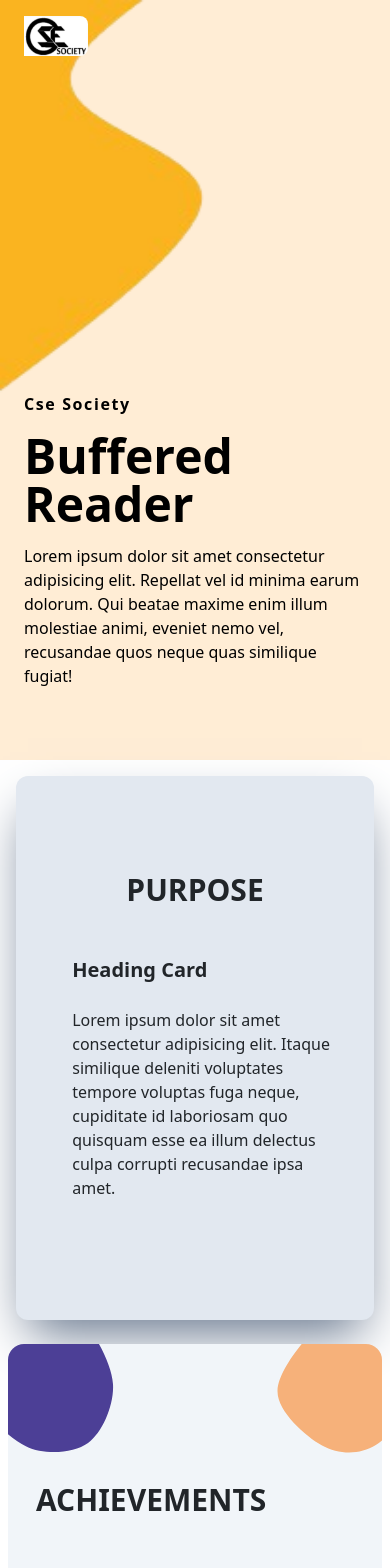
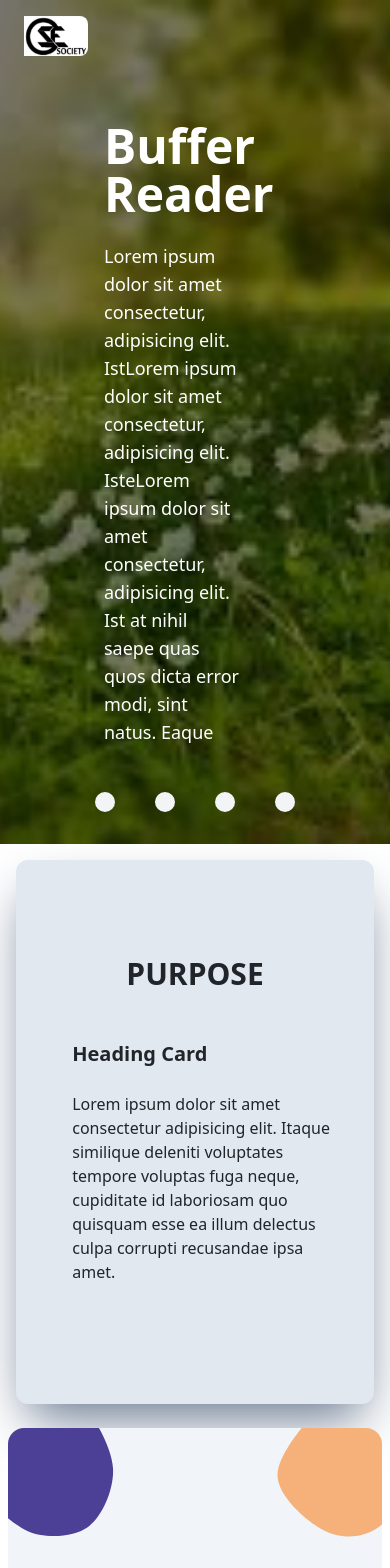
Before and after one commit to shreyanshandilya/buffered_reader_frontend, a React (Vite) app: page / in a window 390 px wide. Shown: the top 1568 px of the page. Built offline with nearby package versions, Linux system fonts and the light colour scheme.

Commit message:
hero section

```diff
--- a/src/components/about.jsx
+++ b/src/components/about.jsx
@@ -1,10 +1,21 @@
-import React from 'react'
+import React, { useEffect , useRef } from 'react'
+import demoImg from '/demoImg.jpeg'
+import Navbar from './navbar'
 
-const About = () => {
-  return (
-    <div>
+const about = () => {
 
-        <div className={`w-100 md:-mt-8 h-auto transition-all duration-700 ${true ? "opacity-100 translate-y-0" : "opacity-0 translate-y-32"}`} id="achievements"  >
+    const navbar = useRef()
+
+    window.addEventListener('resize', () => {
+        const elem1 = document.querySelector("#about .introduction")
+        elem1?  elem1.style.minHeight = `${window.innerHeight * 0.9}px` : ''
+    })
+
+
+    return (
+        <>
+            <div className={`w-100 md:mt-4 h-auto transition-all duration-700 ${true ? "opacity-100 translate-y-0" : "opacity-0 translate-y-32"}`} id="achievements"  >
+                {/* <Navbar isBlack={true} navbar={navbar}/> */}
                 <div className="someAchieve p-2 w-100 bg-slate-100 rounded-2xl position-relative overflow-hidden">
                     {/* backgroun designing  */}
                     <div className="geometryTopLeft position-absolute w-44 " style={{ top: "-50px", left: "-50px" }}>
@@ -33,7 +44,7 @@ const About = () => {
                     <section className="text-gray-600 body-font">
                         <div className="container px-5 py-24 mx-auto">
                             <div className="xl:w-3/4 lg:w-3/4 w-full mx-auto text-center">
-                                <img alt="testimonial" className="w-40 h-40 mb-8 object-cover object-center rounded-full inline-block border-2 border-gray-200 bg-gray-100" src="/eth.jpeg"/>
+                                <img alt="testimonial" className="w-40 h-40 mb-8 object-cover object-center rounded-full inline-block border-2 border-gray-200 bg-gray-100" src="/eth.jpeg" />
                                 <h2 className="text-gray-900 font-medium title-font tracking-wider text-sm">HOLDEN CAULFIELD</h2>
                                 <p className="text-gray-500">HOD: Dept. Of Computer Science</p>
 
@@ -52,8 +63,9 @@ const About = () => {
 
                 </div>
             </div>
-    </div>
-  )
+        </>
+
+    )
 }
 
-export default About;
+export default about
--- a/src/components/home.jsx
+++ b/src/components/home.jsx
@@ -36,10 +36,10 @@ const home = () => {
 
   return (
     <>
-      <Hero homeRef={homeRef} />
+       <Hero homeRef={homeRef} />
       <Purpose purposeRef={purposeRef} isPurposeVisible={isPurposeVisible} />
       <Achievements achievementRef={achievementRef} isAchieveVisible={isAchieveVisible} />
-      <Footer/>
+      {/* <Footer/> */}
     </>
   )
 }
--- a/src/components/landing page/hero.jsx
+++ b/src/components/landing page/hero.jsx
@@ -1,28 +1,104 @@
-import React, { useRef } from 'react'
-import bgImg from '/svgviewer-png-output-removebg-preview.png'
+import React, { useRef, useState, useEffect } from 'react'
+import bgImg from '/download (2).jpeg'
 import Navbar from '../navbar'
 
 export default function Hero(props) {
 
+  const [Height, setHeight] = useState(window.innerHeight * 0.9)
 
   const navbar = useRef()
 
+  const animation = () => {
+    const bgSlide = document.querySelector("#hero .bgSlide")
+    const images = Array.from(bgSlide.querySelectorAll('img'))
+    const contents = Array.from(document.querySelectorAll("#hero #content .content"))
+    let index = 1;
+    setInterval(() => {
+      console.log(index)
+      for (let i = 0; i < images.length; i++) {
+        i === index ? (() => {
+          images[i].classList.remove("h-0")
+          images[i].classList.add("h-full")
+          contents[i].classList.remove("h-0")
+          contents[i].classList.add("h-full")
+        })() : (() => {
+          images[i].classList.add("h-0")
+          images[i].classList.remove("h-full")
+          contents[i].classList.add("h-0")
+          contents[i].classList.remove("h-full")
+        })()
+      }
+      index === images.length - 1 ? index = 0 : index++;
+    }, 5000)
+  }
+
+  useEffect(() => {
+    animation()
+  }, [])
+
+
   window.addEventListener('resize', () => {
     const hero = document.querySelector("#hero")
-    hero ? hero.style.height = `${window.innerHeight * 0.9}px` : ''
+    hero ? hero.style.height = `${Math.max(window.innerHeight, Height)}px` : ''
   })
 
   return (
     <>
 
-      <div id="hero" className=' overflow-hidden' ref={props.homeRef} style={{ height: `${window.innerHeight * 0.9}px` }}>
-        <div className=' relative w-full h-full flex sm:items-center items-end justify-end bg-orange-100' style={{ backgroundImage: `url(${bgImg})`, backgroundSize: "cover" }}>
-          <Navbar navbar={navbar} />
-          <div className=' box-border md:w-2/4 sm:w-4/5 w-full sm:pe-24 px-4 py-4 sm:mb-0 mb-12 text-black font-sans'>
-            <div className='font-extrabold text-base tracking-widest'>Cse Society</div>
-            <div className='font-extrabold text-5xl py-3'>Buffered Reader</div>
-            <div>Lorem ipsum dolor sit amet consectetur adipisicing elit. Repellat vel id minima earum dolorum. Qui beatae maxime enim illum molestiae animi, eveniet nemo vel,
-              recusandae quos neque quas similique fugiat!</div>
+      <div id="hero" className=' overflow-hidden' ref={props.homeRef} style={{ height: `${window.innerHeight}px` }}>
+        <div className=' relative w-full h-full flex sm:items-center items-end justify-end ' >
+          <Navbar navbar={navbar} isBlack ={false}/>
+
+          <div className="SlideBtns absolute w-full  bottom-0 py-8 z-20">
+            <div className=' mx-auto justify-between flex items-center h-auto' style={{ width: "200px" }}>
+              <div className='controlBtn rounded-full cursor-pointer bg-gray-100' style={{ width: "20px", height: "20px" }}></div>
+              <div className='controlBtn rounded-full cursor-pointer bg-gray-100' style={{ width: "20px", height: "20px" }}></div>
+              <div className='controlBtn rounded-full cursor-pointer bg-gray-100' style={{ width: "20px", height: "20px" }}></div>
+              <div className='controlBtn rounded-full cursor-pointer bg-gray-100' style={{ width: "20px", height: "20px" }}></div>
+            </div>
+          </div>
+          <div className="bgAnimation absolute w-full h-full overflow-auto">
+            <div className="bgSlide w-full h-full relative">
+              <img className=' transition-all duration-1000 ease-in w-full h-full object-cover' src="/download (5).jpeg" />
+              <img className=' transition-all duration-1000 ease-in w-full h-0 object-cover' src="/download (4).jpeg" />
+              <img className=' transition-all duration-1000 ease-in w-full h-0 object-cover' src="/download (3).jpeg" />
+              <img className=' transition-all duration-1000 ease-in w-full h-0 object-cover' src="/download (2).jpeg" />
+            </div>
+          </div>
+
+          <div id="content" className=" text-white z-10 w-full h-full">
+            <div className="content mx-10 px-16 h-full overflow-hidden transition-all duration-1000 ease-in flex items-center">
+              <div>
+                <div className="title text-5xl font-[700] my-4  ">Indian Institute of technology Dhanbad</div>
+                <div className=' w-9/12 text-lg '>
+                  Lorem ipsum dolor sit amet consectetur, adipisicing elit. IstLorem ipsum dolor sit amet consectetur, adipisicing elit. IsteLorem ipsum dolor sit amet consectetur, adipisicing elit. Ist at nihil saepe quas quos dicta error modi, sint natus. Eaque
+                </div>
+              </div>
+            </div>
+            <div className="content mx-10 px-16 h-0 overflow-hidden transition-all duration-1000 ease-in flex items-center">
+              <div>
+                <div className="title text-5xl font-[700] my-4  ">Buffer Reader</div>
+                <div className=' w-9/12 text-lg '>
+                  Lorem ipsum dolor sit amet consectetur, adipisicing elit. IstLorem ipsum dolor sit amet consectetur, adipisicing elit. IsteLorem ipsum dolor sit amet consectetur, adipisicing elit. Ist at nihil saepe quas quos dicta error modi, sint natus. Eaque
+                </div>
+              </div>
+            </div>
+            <div className="content mx-10 px-16 h-0 overflow-hidden transition-all duration-1000 ease-in flex items-center">
+              <div>
+                <div className="title text-5xl font-[700] my-4  ">Cse Socity </div>
+                <div className=' w-9/12 text-lg '>
+                  Lorem ipsum dolor sit amet consectetur, adipisicing elit. IstLorem ipsum dolor sit amet consectetur, adipisicing elit. IsteLorem ipsum dolor sit amet consectetur, adipisicing elit. Ist at nihil saepe quas quos dicta error modi, sint natus. Eaque
+                </div>
+              </div>
+            </div>
+            <div className="content mx-10 px-16 h-0 overflow-hidden transition-all duration-1000 ease-in flex items-center">
+              <div>
+                <div className="title text-5xl font-[700] my-4  ">Computer Science And Engineering</div>
+                <div className=' w-9/12 text-lg '>
+                  Lorem ipsum dolor sit amet consectetur, adipisicing elit. IstLorem ipsum dolor sit amet consectetur, adipisicing elit. IsteLorem ipsum dolor sit amet consectetur, adipisicing elit. Ist at nihil saepe quas quos dicta error modi, sint natus. Eaque
+                </div>
+              </div>
+            </div>
           </div>
         </div>
       </div>
--- a/src/components/navbar.jsx
+++ b/src/components/navbar.jsx
@@ -1,5 +1,5 @@
 import React from 'react'
-import { useNavigate } from 'react-router-dom'
+import { useNavigate , Link } from 'react-router-dom'
 
 export default function Navbar(props) {
 
@@ -7,20 +7,19 @@ export default function Navbar(props) {
 
     return (
         <>
-            <header ref={props.navbar} className=" transition-all duration-1000 w-full z-10 absolute top-0 left-0 text-black">
+            <header ref={props.navbar} className={`transition-all duration-1000 w-full z-20 absolute top-0 left-0 text-black ${props.isBlack ? "bg-black" : ''} `} >
                 <div className=" w-full flex items-center justify-between px-3 py-3 ">
                     <div>
                         <a className=" flex font-medium items-center " onClick={() => { navigate("/") }}>
                             <img className='pl-2 h-10 rounded-lg' src="/logo.jpg" alt="oops" />
-
                         </a>
                     </div>
 
-                    <nav className=" sm:flex flex-wrap items-center text-base justify-between me-8 ms-4 hidden">
-                        <a className="  hover:underline underline-offset-8 mx-3 cursor-pointer">Blogs</a>
-                        <a className="  hover:underline underline-offset-8 mx-3 cursor-pointer">Articles</a>
-                        <a className="  hover:underline underline-offset-8 mx-3 cursor-pointer">Old_Versions</a>
-                        <a className="  hover:underline underline-offset-8 mx-3 cursor-pointer">Abouts Us</a>
+                    <nav className=" sm:flex flex-wrap text-white items-center text-base justify-between me-8 ms-4 hidden">
+                        <Link className="  hover:underline underline-offset-8 mx-3 cursor-pointer">Blogs</Link>
+                        <Link className="  hover:underline underline-offset-8 mx-3 cursor-pointer">Articles</Link>
+                        <Link className="  hover:underline underline-offset-8 mx-3 cursor-pointer">Old_Versions</Link>
+                        <Link to="/about" className="  hover:underline underline-offset-8 mx-3 cursor-pointer">Abouts Us</Link>
 
                     </nav>
                 </div>
--- a/src/css/landingPage.css
+++ b/src/css/landingPage.css
@@ -57,3 +57,13 @@
         transform: translateX(-75%);
     }
 }
+
+#hero .bgAnimation .bgSlide::before{
+    content:"" ;
+    position: absolute;
+    top: 0;
+    left: 0;
+    width: 100%;
+    height: 100%;
+    background-color: rgba(0, 0, 0, 0.535);
+}
```
Also changed, not shown: src/components/Footer.jsx (+18 -17 lines), src/css/about.css (deleted, +0 -43 lines).
